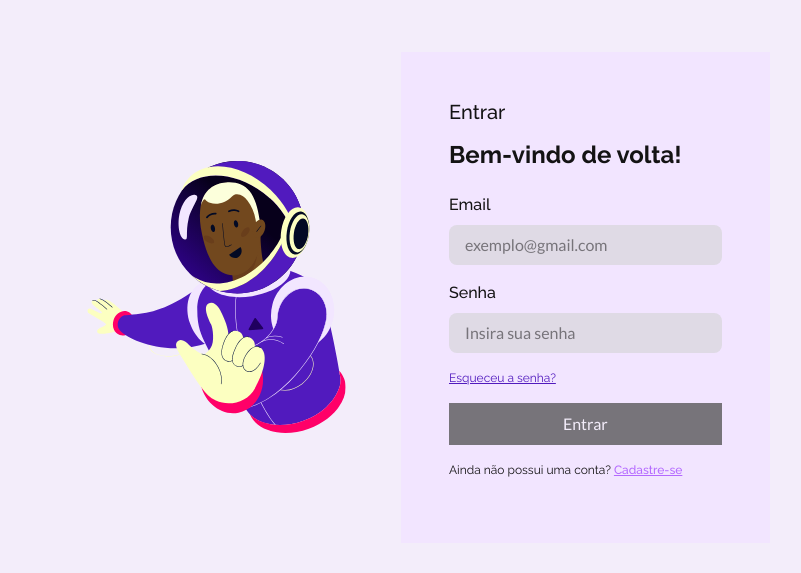
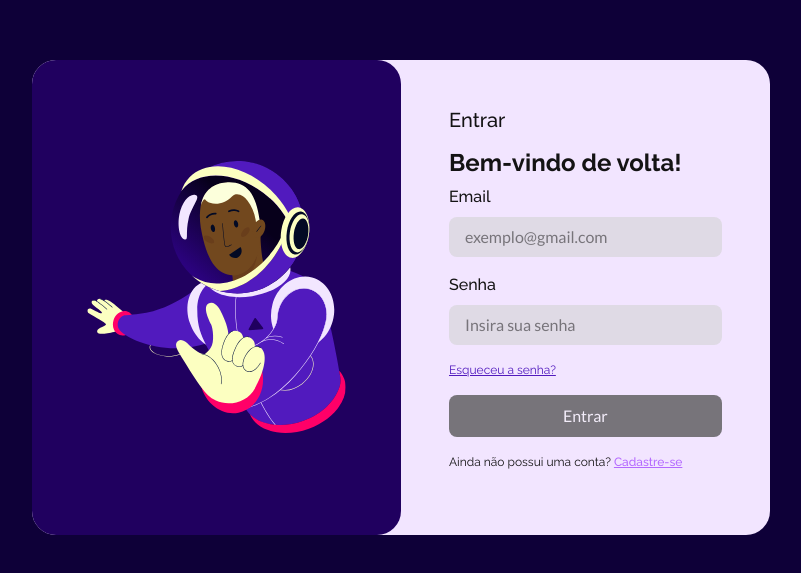
Before and after one commit to CosmicTasks/dev, a React (Vite) app in the folder app/: page /login in a window 1280 px wide. Shown: the part 103-676 px from the top of the page, without its empty margins (239-1040 px from the left). Built offline with nearby package versions, Linux system fonts and the light colour scheme.

Commit message:
Refactor LoginPage styles

```diff
--- a/app/src/components/LoginPage.module.css
+++ b/app/src/components/LoginPage.module.css
@@ -1,13 +1,20 @@
-.loginPage {
-  width: 100%;
-  height: 100vh;
-  background: var(--r11);
+.container {
+  background-color: var(--r11);
 }
 
-.loginSection {
+.loginContainer {
+  border-radius: 24px;
+  background-color: var(--r1);
+}
+
+.imgContainer {
+  background-color: var(--r10);
+  border-radius: 24px;
+}
+
+section {
   display: flex;
   width: 50%;
-  padding: 80px;
   flex-direction: column;
   justify-content: center;
   align-items: start;
@@ -101,6 +108,7 @@
   font-size: 16px;
   font-style: normal;
   font-weight: 400;
+  border-radius: 8px;
 
   &.disabled {
     background: var(--c7);
```
